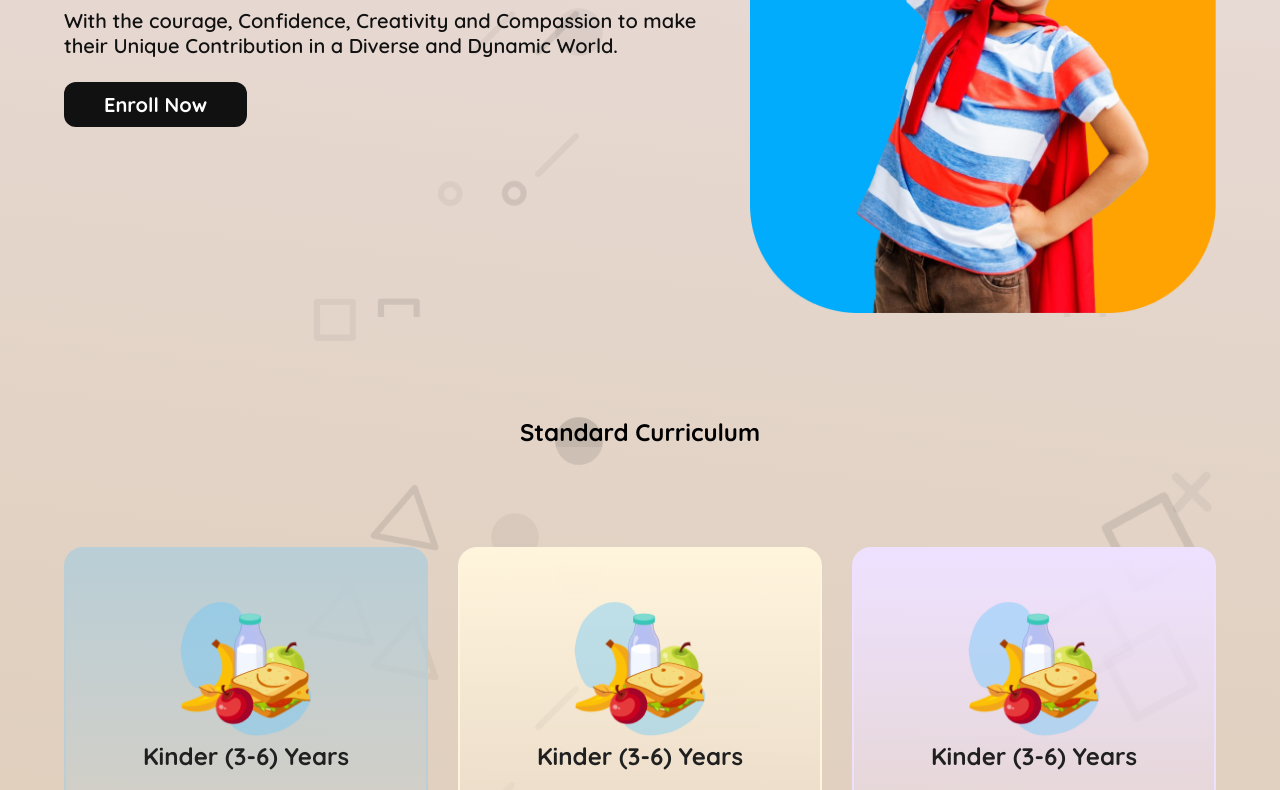
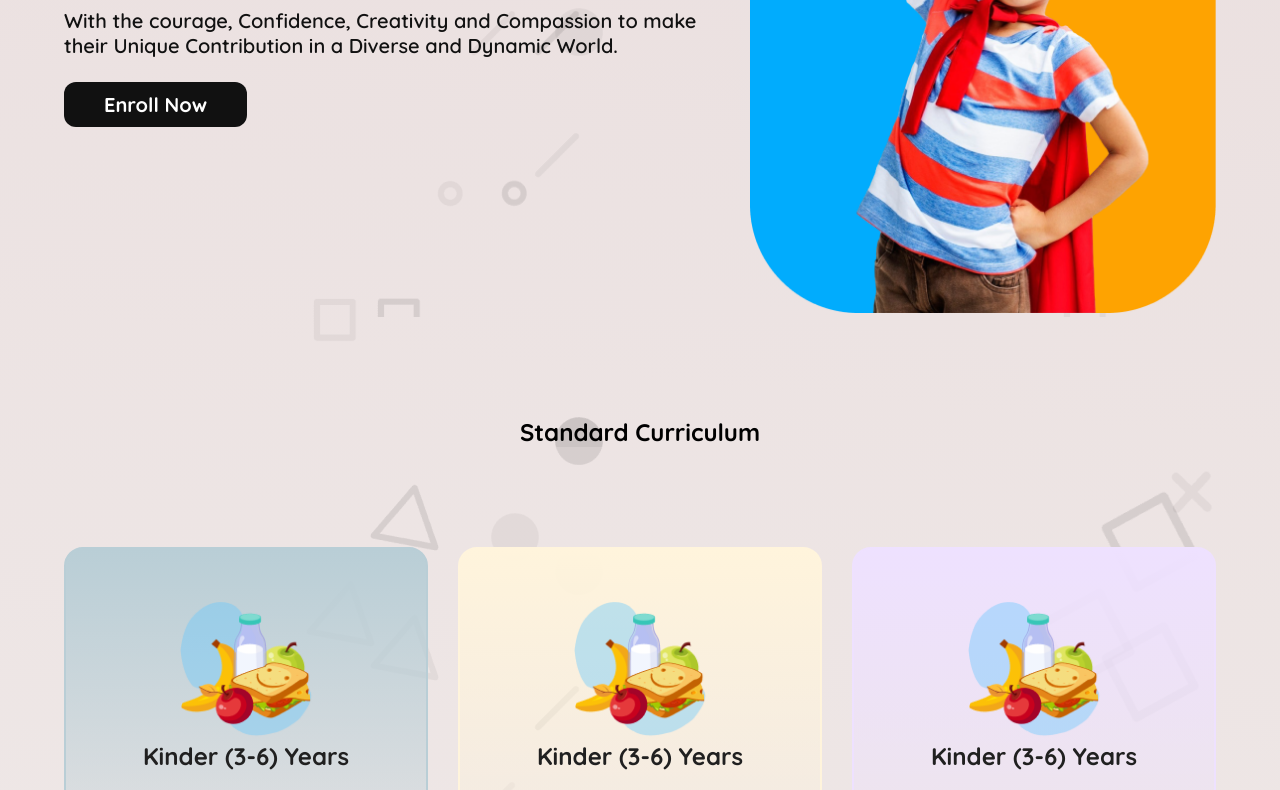
Before and after one commit to Najmus-Shakib797/B11-A2-Kids-School, a plain HTML site: page index.html in a window 1280 px wide. Shown: the part 443-1233 px from the top of the page. Drawn offline with Linux system fonts and the light colour scheme.

Commit message:
added final amd last update

```diff
--- a/style/style.css
+++ b/style/style.css
@@ -9,7 +9,7 @@
 }
 
 body {
-    background: linear-gradient(186deg, rgb(234, 222, 222), rgb(211 187 145));
+    background: linear-gradient(186deg, rgb(234, 222, 222), rgb(243, 242, 240));
 
 
 
```
